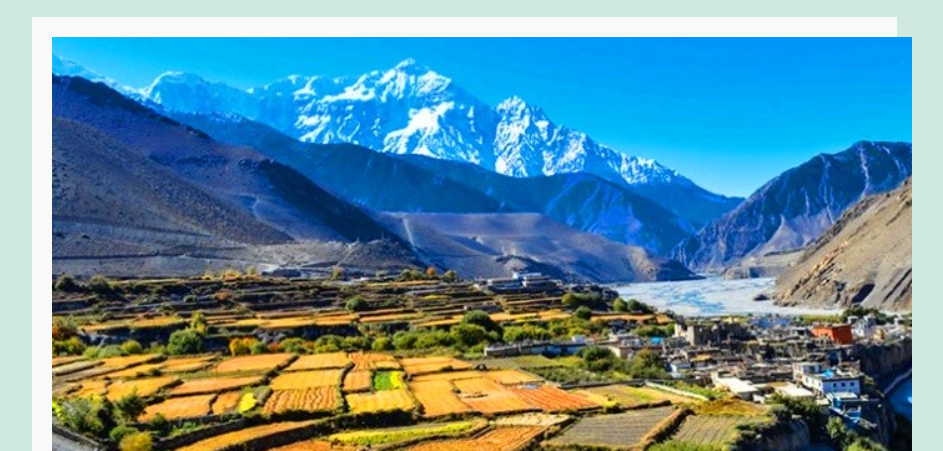
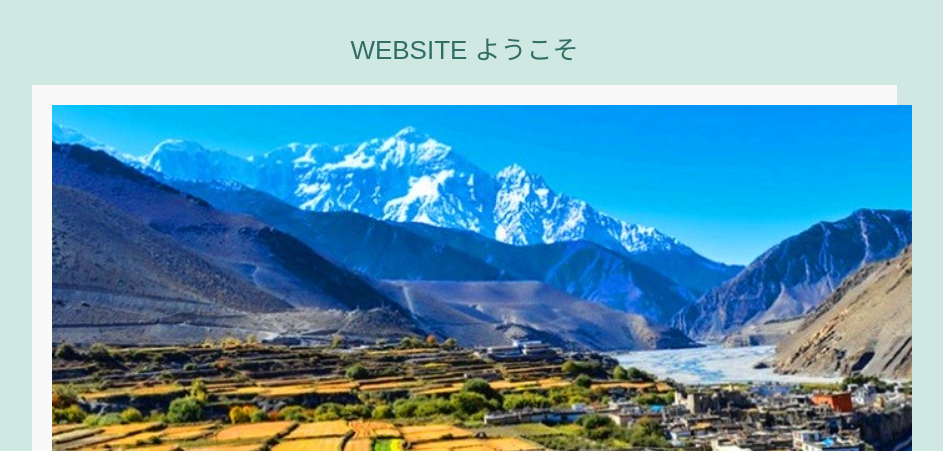
Before and after one commit to forproject5-byte/NATURELOVE, a plain HTML site: page index.html in a window 1280 px wide. Shown: the part 211-662 px from the top of the page, without its empty margins (175-1118 px from the left). Drawn offline with Linux system fonts and the light colour scheme.

Commit message:
Update index.html
git add .
git commit -m "Added welcome message to homepage"

```diff
--- a/index.html
+++ b/index.html
@@ -37,6 +37,9 @@
                 </div>
             </div>
             <div id="contents">
+                <!-- Welcome message added here -->
+                <h1 style="text-align: center;">website ようこそ</h1>
+
                 <div id="adventure">
                     <img src="images/both.png" alt="Adventure Image">
                     <h1>Adventure in Nepal</h1>
```
